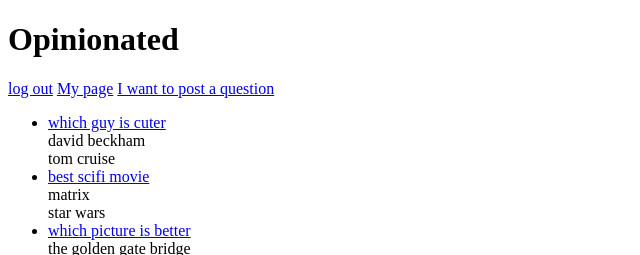
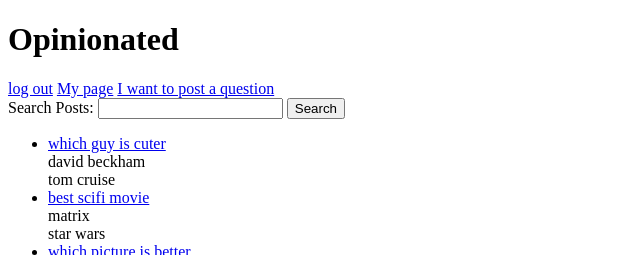
Before and after one commit to PeggyZheng/Opinionated, a Flask app: template app/templates/post_list.html in a window 1280 px wide. Shown: the top 255 px of the page, without its empty margins (0-640 px from the left). Run offline with Flask 2, Linux system fonts and the light colour scheme; the template is opened without the code that fills it: values that come from a table or form of the project are taken from there, others are empty; data comes from the database, SQL or seed files in the repository; both versions use the stored data as it was after the commit; some libraries are stand-ins or nearby versions.

Commit message:
added the route that handles showing the page with only posts for a specific tag

```diff
--- a/app/server.py
+++ b/app/server.py
@@ -69,17 +69,18 @@ def logout_user():
 #######################################################################################################
 #functions that render posts pages
 
-@app.route('/home')
+@app.route('/home', methods=['GET', 'POST'])
 def show_all_posts():
     """the homepage of the site where all the posts will be shown in a table"""
-    dict = {}
+
+    posts =  Post.query.all()
     hash_files = {}
-    posts = Post.query.all()
     for post in posts:
-       for choice in post.choices:
-           hash_files[choice] = hashlib.sha512(str(choice.choice_id)).hexdigest()
+        for choice in post.choices:
+            hash_files[choice] = hashlib.sha512(str(choice.choice_id)).hexdigest()
+    tags_list = generate_tag_list()
 
-    return render_template('post_list.html', posts=posts, hash_files=hash_files)
+    return render_template('post_list.html', posts=posts, hash_files=hash_files, tags_list=tags_list)
 
 
 @app.route('/home/post/<int:post_id>')
@@ -93,9 +94,13 @@ def show_post_detail(post_id):
         hash_files[choice] = hashlib.sha512(str(choice.choice_id)).hexdigest()
     vote_dict, total_votes = count_votes(post.post_id)
     comments = Comment.query.filter_by(post_id=post_id).all()
-    # text_choices, img_choices = check_choice_type(post_id)
+    tags = Tag.query.filter(Tag.posts.any(post_id=post_id)).all()
+    tag_list = []
+    for tag in tags:
+        tag_list.append(tag.tag_name)
+
     return render_template('post_details.html', post=post, choices=choices, vote_dict=vote_dict,
-                           comments=comments, total_votes=total_votes, hash_files=hash_files)
+                           comments=comments, total_votes=total_votes, hash_files=hash_files, tag_list=tag_list)
 
 #
 # def check_choice_type(post_id):
@@ -233,15 +238,6 @@ def process_question():
 
     return redirect(url_for('user_profile', user_id=author_id))
 
-# @app.route('/home/post/tag', methods=['POST'])
-# def process_tag():
-#    tag = request.form.get('tags')
-#    search_results = Tag.query.filter(Tag.tag_name.like(str(tag)+'%')).all()
-#    search_dict = {}
-#    for search_result in search_results:
-#        search_dict[search_result.tag_id] = search_result.tag_name
-#    return jsonify(search_dict)
-
 
 def process_tags(tag_list, post_id):
     """the helper function to process the tags"""
@@ -284,6 +280,42 @@ def process_comments(post_id):
         flash("You need to login first")
         return redirect(url_for('login'))
 
+#######################################################################################################
+#the functions that handle post search based on tags
+
+def generate_tag_list():
+    """the helper function that generates a list with all tag names"""
+    tags = Tag.query.all()
+    tags_list = []
+    for tag in tags:
+        tag_name = tag.tag_name
+        tag_name = str(tag_name)
+        tags_list.append(tag_name)
+    return tags_list
+#
+@app.route('/home/search', methods=['GET', 'POST'])
+def search_post_by_tag():
+    search = request.form.get('postsearch')
+    print search
+    print type(search)
+    search = str(search)
+    return redirect(url_for('post_by_tag', tag_name=search))
+
+
+@app.route('/home/tag/<tag_name>')
+def post_by_tag(tag_name):
+    post_list = []
+    all_tagged_posts = Post.query.filter(Post.tags.any(tag_name=tag_name)).all()
+    for post in all_tagged_posts:
+        if post not in post_list:
+            post_list.append(post)
+    tags_list = generate_tag_list()
+    if post_list:
+        return render_template('post_list_by_tag.html', post_list=post_list, tags_list=tags_list)
+    else:
+        flash('your search returns no relevant posts')
+        return redirect(url_for('show_all_posts'))
+
 
 
 # @app.route('/movies/<int:movie_id>', methods=['POST'])
--- a/app/templates/post_details.html
+++ b/app/templates/post_details.html
@@ -10,6 +10,11 @@
             <a href="/home/user/{{ post.author.user_id }}">{{ post.author.user_name }}</a>
         </div>
         {{ post.description }} (<span id="total-vote">{{ total_votes }}</span> people have voted on this)
+        <br>
+        tags:
+        {% for tag in tag_list %}
+        {{ tag }}
+        {% endfor %}
     <form action="/home/post/{{ post.post_id }}/refresh" method="post" id="vote-form">
 
             {% for choice in choices %}
--- a/app/templates/post_list.html
+++ b/app/templates/post_list.html
@@ -5,6 +5,15 @@
 <a href="/home/user/{{ session['loggedin'] }}">My page</a>
 
 <a href="/home/post">I want to post a question</a>
+<div>
+    <form action="/home/search" method="post">
+  Search Posts:
+  <input type="search" name="postsearch" id="tags" class="form-control tm-input tm-input-info typeahead">
+  <input type = "submit" value="Search">
+
+</form>
+</div>
+
 
 <ul class="posts">
     {% for post in posts %}
@@ -32,4 +41,79 @@
     {% endfor %}
 </ul>
 
+<script src="https://code.jquery.com/jquery.js"></script>
+<!-- jQuery/AJAX -->
+<script src="http://ajax.googleapis.com/ajax/libs/jquery/1.11.2/jquery.min.js"></script>
+<!--Tag Manager -->
+<script src="../static/tag/tagmanager.js"></script>
+<!-- Bloodhound & Typeahead -->
+<script src="../static/typeahead/bloodhound.js"></script>
+<script src="../static/typeahead/typeahead.bundle.js"></script>
+<script src="../static/typeahead/typeahead.jquery.js"></script>
+
+<script>
+
+    var new_list = {{ tags_list|safe }};
+    console.log(new_list);
+
+//    jQuery(".tm-input").tagsManager({
+//        CapitalizeFirstLetter: true,
+//        AjaxPush: null,
+//        AjaxPushallTags: null,
+//        AjaxPushParameters: null,
+//        delimiters:[9, 13, 44], //tab, enter, comma
+//        backspace: [8], //backspace removes the rightmost tag
+//        hiddenTagListName: 'hidden_tags_search',
+//        onlyTagList: false,
+//        tagList: new_list
+//
+//    });
+
+    var substringMatcher = function(strs) {
+        return function findMatches(q, cb) {
+      if (q === '') {
+          cb(new_list);
+      }
+      else {
+          var matches, substringRegex;
+
+    // an array that will be populated with substring matches
+    matches = [];
+
+    // regex used to determine if a string contains the substring `q`
+    substrRegex = new RegExp(q, 'i');
+
+    // iterate through the pool of strings and for any string that
+    // contains the substring `q`, add it to the `matches` array
+    $.each(strs, function(i, str) {
+      if (substrRegex.test(str)) {
+        matches.push(str);
+      }
+    });
+
+    cb(matches);
+  }
+ };
+};
+
+function defTags(q, sync) {
+    if (q === '') {
+        sync(new_list);
+    }
+    else {
+        substringMatcher(new_list);
+    }
+}
+
+$('#tags').typeahead({
+  hint: true,
+  highlight: true,
+  minLength: 1
+},
+{
+  source: substringMatcher(new_list)
+});
+
+</script>
+
 {% endblock %}
--- a/app/templates/post_question.html
+++ b/app/templates/post_question.html
@@ -60,7 +60,7 @@
     console.log(new_list);
 
     jQuery(".tm-input").tagsManager({
-        CapitalizeFirstLetter: true,
+        CapitalizeFirstLetter: false,
         AjaxPush: null,
         AjaxPushallTags: null,
         AjaxPushParameters: null,
@@ -95,7 +95,7 @@ var substringMatcher = function(strs) {
     });
 
     cb(matches);
-  };
+  }
  };
 };
 
@@ -114,7 +114,6 @@ $('#tags .typeahead').typeahead({
   minLength: 1
 },
 {
-  name: 'states',
   source: substringMatcher(new_list)
 });
 
```
Also changed, not shown: app/models.py (+12 -0 lines), app/opinionated.db, 1 other file.
